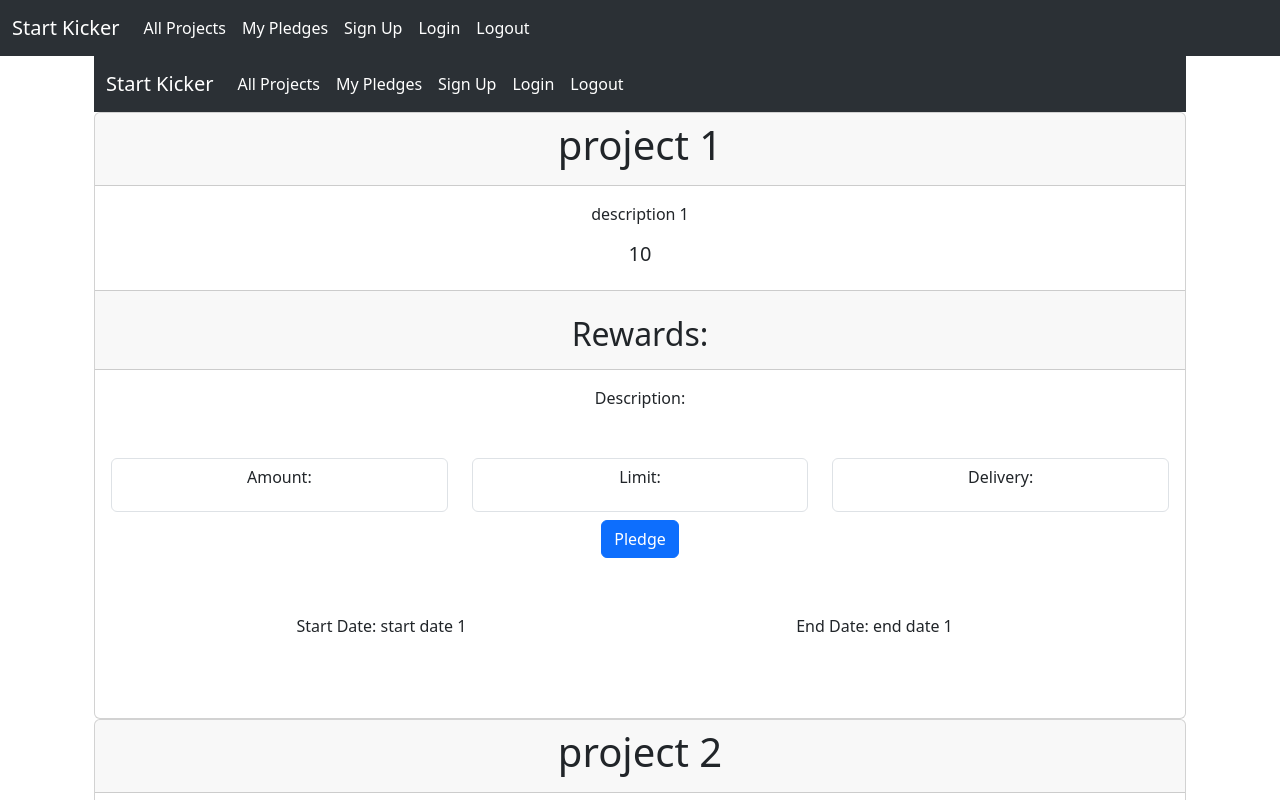
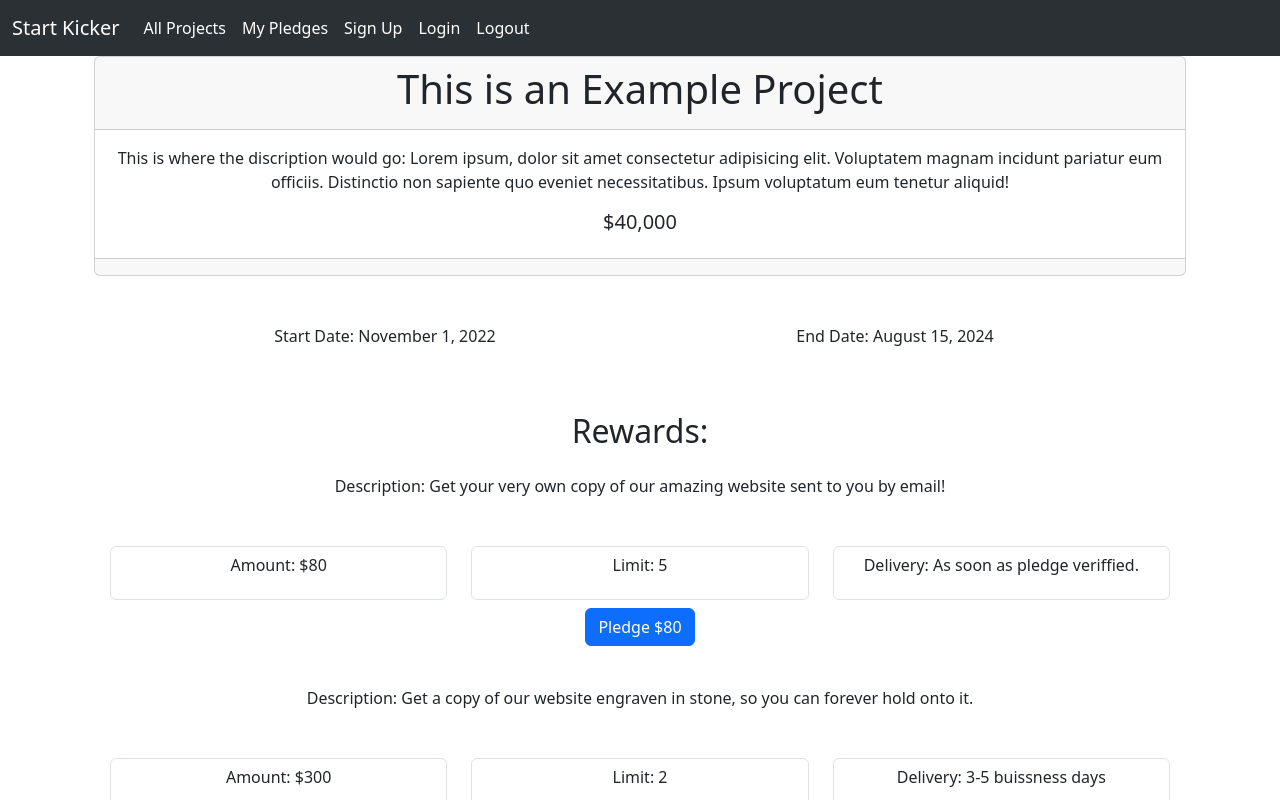
Before and after one commit to askarf/kickstarter-frontend, a React (Vite) app: page /Project in a window 1280 px wide. Shown: the top 800 px of the page. Built offline with nearby package versions, Linux system fonts and the light colour scheme.

Commit message:
creates a rewards loop

```diff
--- a/src/Content.jsx
+++ b/src/Content.jsx
@@ -15,11 +15,12 @@ const sampleprojects = [
   {
     id: 1,
     category_id: 1,
-    title: "project 1",
-    description: "description 1",
-    goal_amount: 10,
-    start_date: "start date 1",
-    end_date: "end date 1",
+    title: "This is an Example Project",
+    description:
+      "This is where the discription would go: Lorem ipsum, dolor sit amet consectetur adipisicing elit. Voluptatem magnam incidunt pariatur eum officiis. Distinctio non sapiente quo eveniet necessitatibus. Ipsum voluptatum eum tenetur aliquid!",
+    goal_amount: "$40,000",
+    start_date: "November 1, 2022",
+    end_date: "August 15, 2024",
   },
   {
     id: 2,
@@ -72,26 +73,27 @@ const samplerewards = [
   {
     id: 1,
     project_id: 1,
-    description: "reward description 1",
-    goal_amount: "goal amount 1",
-    delivery: "delivery 1",
+    description: "Get your very own copy of our amazing website sent to you by email!",
+    amount: "$80",
+    delivery_date: "As soon as pledge veriffied.",
+    limit: 5,
   },
-  // {
-  //   id: 2,
-  //   project_id: 2,
-  //   description: "reward description 2",
-  //   goal_amount: "goal amount 2",
-  //   start_date: "start date 2",
-  //   end_date: "end date 2",
-  // },
-  // {
-  //   id: 3,
-  //   project_id: 3,
-  //   description: "reward description 3",
-  //   goal_amount: "goal amount 3",
-  //   start_date: "start date 3",
-  //   end_date: "end date 3",
-  // },
+  {
+    id: 2,
+    project_id: 1,
+    description: "Get a copy of our website engraven in stone, so you can forever hold onto it.",
+    amount: "$300",
+    delivery_date: "3-5 buissness days",
+    limit: 2,
+  },
+  {
+    id: 3,
+    project_id: 1,
+    description: "The most priceless dimond, one with our website etched in it.",
+    amount: "$2,000",
+    delivery_date: "6-10 buissness days",
+    limit: 1,
+  },
 ];
 
 export function Content() {
@@ -101,6 +103,7 @@ export function Content() {
         <Route path="/" element={<ProjectIndex sampleprojects={sampleprojects} />} />
         <Route path="/pledges" element={<PledgeIndex samplepledges={samplepledges} />} />
         <Route path="/login" element={<Login />} />
+        <Route path="/Project" element={<Project sampleprojects={sampleprojects} samplerewards={samplerewards} />} />
       </Routes>
       <Project sampleprojects={sampleprojects} samplerewards={samplerewards} />
     </div>
--- a/src/Project.jsx
+++ b/src/Project.jsx
@@ -1,62 +1,60 @@
-import { Header } from "./Header";
-
 export function Project(props) {
   return (
-    <div id="project" className="container">
-      <Header />
-      {props.sampleprojects.map((project) => (
-        <div key={project.id}>
+    <div id="current-project" className="container">
       <div className="card text-center ">
         <div className="card-header">
-              <h1>{project.title}</h1>
+          <h1>{props.sampleprojects[0].title}</h1>
         </div>
         <div className="card-body">
-              <p className="card-text">{project.description}</p>
-              <h5 className="card-title">{project.goal_amount}</h5>
+          <p className="card-text">{props.sampleprojects[0].description}</p>
+          <h5 className="card-title">{props.sampleprojects[0].goal_amount}</h5>
         </div>
         <div className="card-footer text-body-secondary"></div>
+      </div>
       <div className="card-header">
+        <div className="row p-5">
+          <div className="col">
+            <div type="text">
+              <p>Start Date: {props.sampleprojects[0].start_date}</p>
+            </div>
+          </div>
+          <div className="col">
+            <div type="text">
+              <p>End Date: {props.sampleprojects[0].end_date}</p>
+            </div>
+          </div>
+        </div>
+      </div>
+      <div id="current-project-pledges">
         <h2>Rewards:</h2>
-            </div>
-
-            <p className="card-text p-3">Description: </p>
+        {props.samplerewards.map((reward) => (
+          <div key={reward.id}>
+            <p className="card-text p-3">Description: {reward.description}</p>
             <div className="row p-3">
               <div className="col">
                 <div type="text" className="form-control" placeholder="First name">
-                  <p>Amount: </p>
+                  <p>Amount: {reward.amount}</p>
                 </div>
               </div>
               <div className="col">
                 <div type="text" className="form-control">
-                  <p>Limit: </p>
+                  <p>Limit: {reward.limit}</p>
                 </div>
               </div>
               <div className="col">
                 <div type="text" className="form-control">
-                  <p>Delivery:</p>
+                  <p>Delivery: {reward.delivery_date}</p>
                 </div>
               </div>
               <div className="container p-2">
                 <a href="#" className="btn btn-primary">
-                  Pledge
+                  Pledge {reward.amount}
                 </a>
-              </div>
-              <div className="row p-5">
-                <div className="col">
-                  <div type="text">
-                    <p>Start Date: {project.start_date}</p>
-                  </div>
-                </div>
-                <div className="col">
-                  <div type="text">
-                    <p>End Date: {project.end_date}</p>
-                  </div>
-                </div>
-              </div>
               </div>
             </div>
           </div>
         ))}
       </div>
+    </div>
   );
 }
--- a/src/ProjectIndex.jsx
+++ b/src/ProjectIndex.jsx
@@ -1,4 +1,6 @@
 /* eslint-disable react/prop-types */
+import { Link } from "react-router-dom";
+
 export function ProjectIndex(props) {
   return (
     <div id="project-index">
@@ -12,7 +14,7 @@ export function ProjectIndex(props) {
               <p>{project.goal_amount}</p>
               <p>{project.start_date}</p>
               <p>{project.end_date}</p>
-              <button>Go to Project</button>
+              <Link to="./Project">Go to Project</Link>
             </div>
           </div>
         ))}
```
Lines whose indentation alone changed are shown as unchanged.
